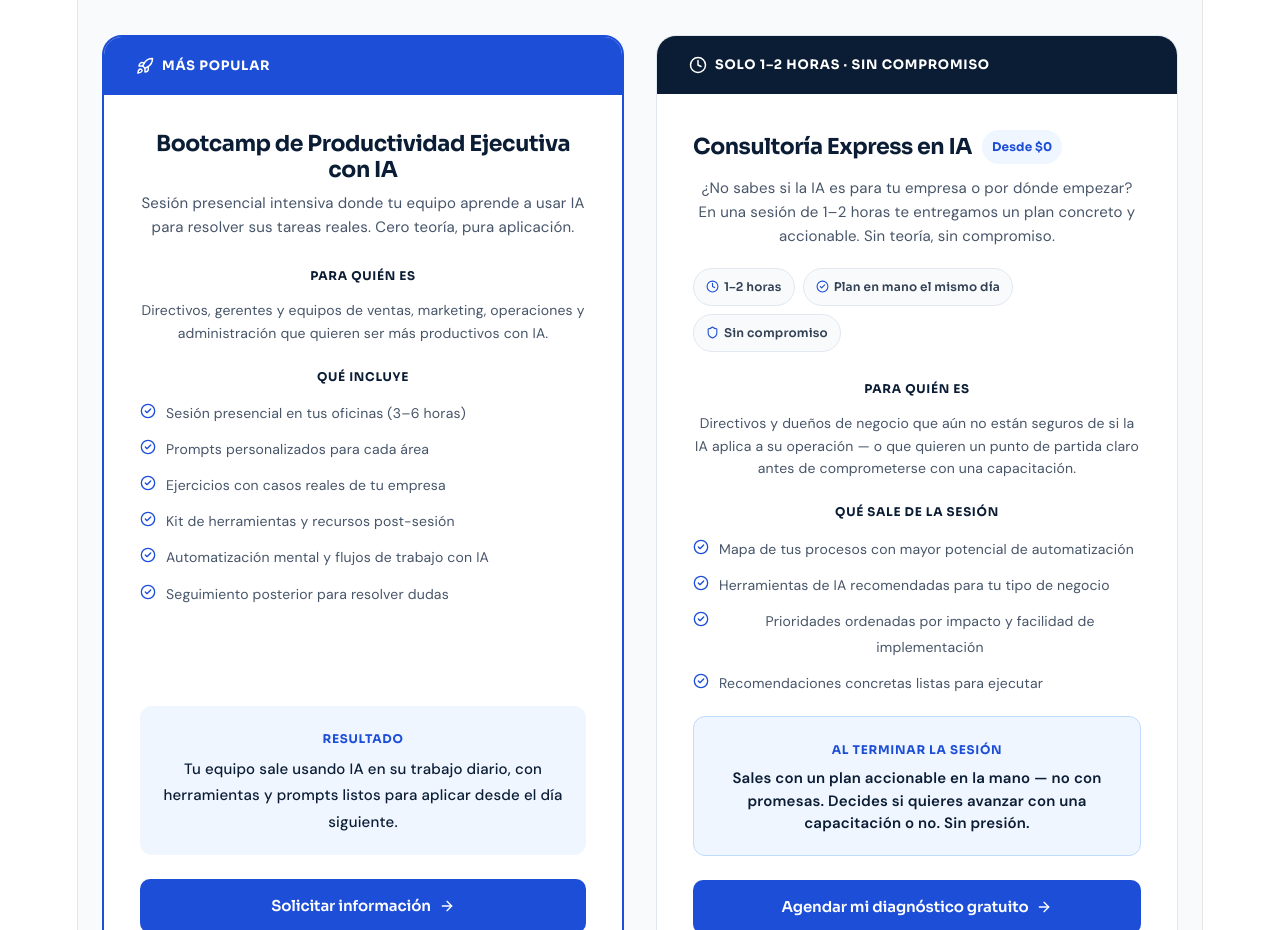
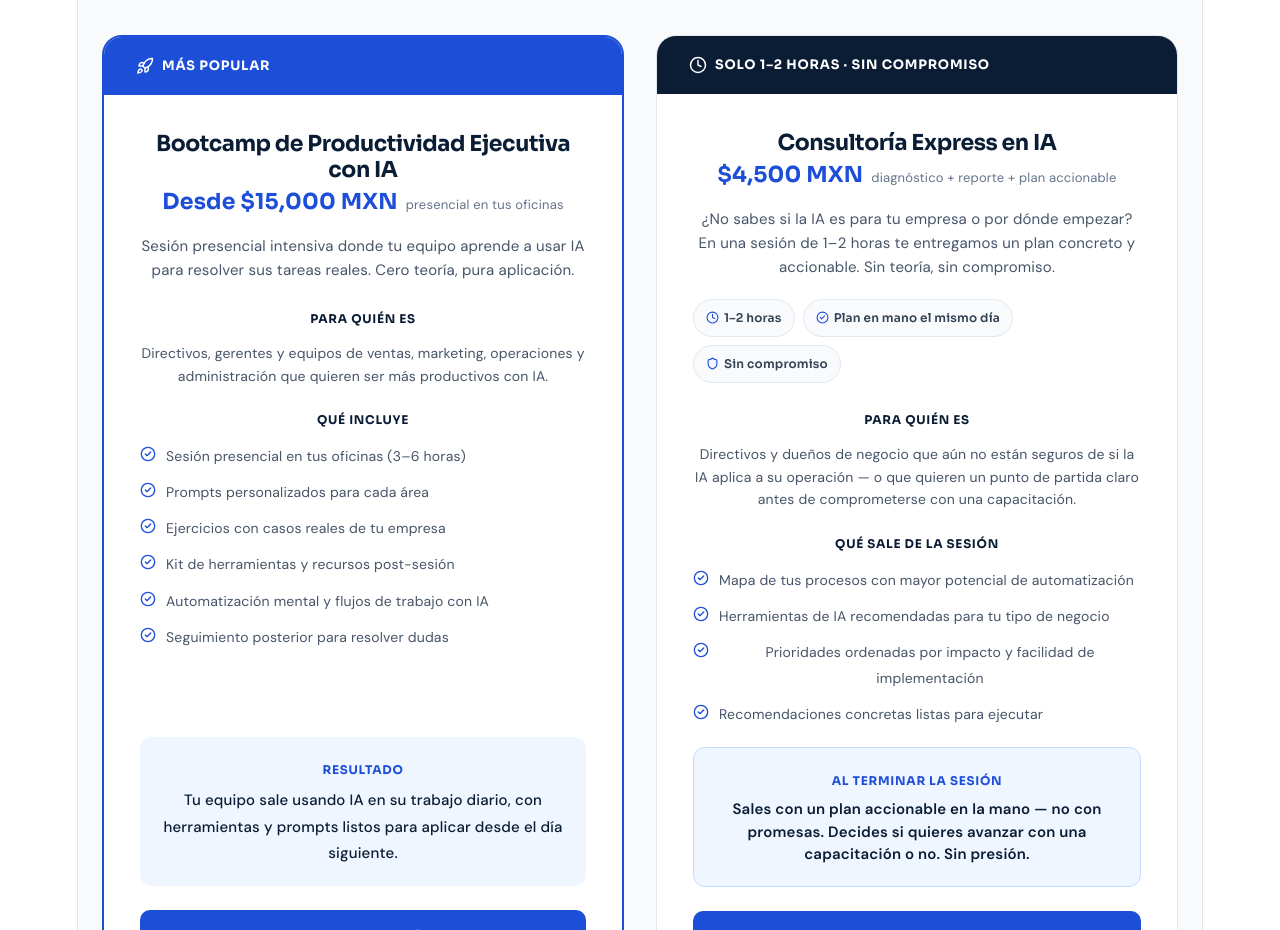
Before and after one commit to JRPRODRIGIO/prodigio-ia-landing, a React (Vite) app: page / in a window 1280 px wide. Shown: the part 4080-5010 px from the top of the page. Built offline with nearby package versions, Linux system fonts and the light colour scheme.

Commit message:
Add pricing to Services cards: Bootcamp desde $15,000 MXN, Consultoría $4,500 MXN

```diff
--- a/src/ProdigioLanding.jsx
+++ b/src/ProdigioLanding.jsx
@@ -357,7 +357,11 @@ function Services() {
                 <span className="font-heading" style={{ color: "white", fontWeight: 700, fontSize: 13, letterSpacing: "0.06em", textTransform: "uppercase" }}>Más popular</span>
               </div>
               <div style={{ padding: "36px 36px 40px", flex: 1, display: "flex", flexDirection: "column" }}>
-                <h3 className="font-heading" style={{ fontSize: 22, fontWeight: 700, color: "var(--navy)", marginBottom: 8, letterSpacing: "-0.02em" }}>Bootcamp de Productividad Ejecutiva con IA</h3>
+                <h3 className="font-heading" style={{ fontSize: 22, fontWeight: 700, color: "var(--navy)", marginBottom: 6, letterSpacing: "-0.02em" }}>Bootcamp de Productividad Ejecutiva con IA</h3>
+                <div style={{ marginBottom: 16 }}>
+                  <span className="font-heading" style={{ fontSize: 22, fontWeight: 700, color: "var(--blue)" }}>Desde $15,000 MXN</span>
+                  <span style={{ fontSize: 13, color: "var(--gray-500)", marginLeft: 8 }}>presencial en tus oficinas</span>
+                </div>
                 <p style={{ fontSize: 15, color: "var(--gray-600)", lineHeight: 1.6, marginBottom: 24 }}>Sesión presencial intensiva donde tu equipo aprende a usar IA para resolver sus tareas reales. Cero teoría, pura aplicación.</p>
                 <div style={{ marginBottom: 20 }}>
                   <div className="font-heading" style={{ fontSize: 12, fontWeight: 700, color: "var(--navy)", marginBottom: 10, textTransform: "uppercase", letterSpacing: "0.06em" }}>Para quién es</div>
@@ -389,9 +393,10 @@ function Services() {
                 <span className="font-heading" style={{ color: "white", fontWeight: 700, fontSize: 13, letterSpacing: "0.06em", textTransform: "uppercase" }}>Solo 1–2 horas · Sin compromiso</span>
               </div>
               <div style={{ padding: "36px 36px 40px", flex: 1, display: "flex", flexDirection: "column" }}>
-                <div style={{ display: "flex", alignItems: "center", gap: 10, marginBottom: 12 }}>
-                  <h3 className="font-heading" style={{ fontSize: 22, fontWeight: 700, color: "var(--navy)", letterSpacing: "-0.02em" }}>Consultoría Express en IA</h3>
-                  <span style={{ background: "var(--blue-pale)", color: "var(--blue)", fontSize: 12, fontWeight: 700, padding: "4px 10px", borderRadius: 100, fontFamily: "'Sora', sans-serif", whiteSpace: "nowrap" }}>Desde $0</span>
+                <h3 className="font-heading" style={{ fontSize: 22, fontWeight: 700, color: "var(--navy)", marginBottom: 6, letterSpacing: "-0.02em" }}>Consultoría Express en IA</h3>
+                <div style={{ marginBottom: 16 }}>
+                  <span className="font-heading" style={{ fontSize: 22, fontWeight: 700, color: "var(--blue)" }}>$4,500 MXN</span>
+                  <span style={{ fontSize: 13, color: "var(--gray-500)", marginLeft: 8 }}>diagnóstico + reporte + plan accionable</span>
                 </div>
                 <p style={{ fontSize: 15, color: "var(--gray-600)", lineHeight: 1.6, marginBottom: 20 }}>¿No sabes si la IA es para tu empresa o por dónde empezar? En una sesión de 1–2 horas te entregamos un plan concreto y accionable. Sin teoría, sin compromiso.</p>
                 <div style={{ display: "flex", flexWrap: "wrap", gap: 8, marginBottom: 24 }}>
```
